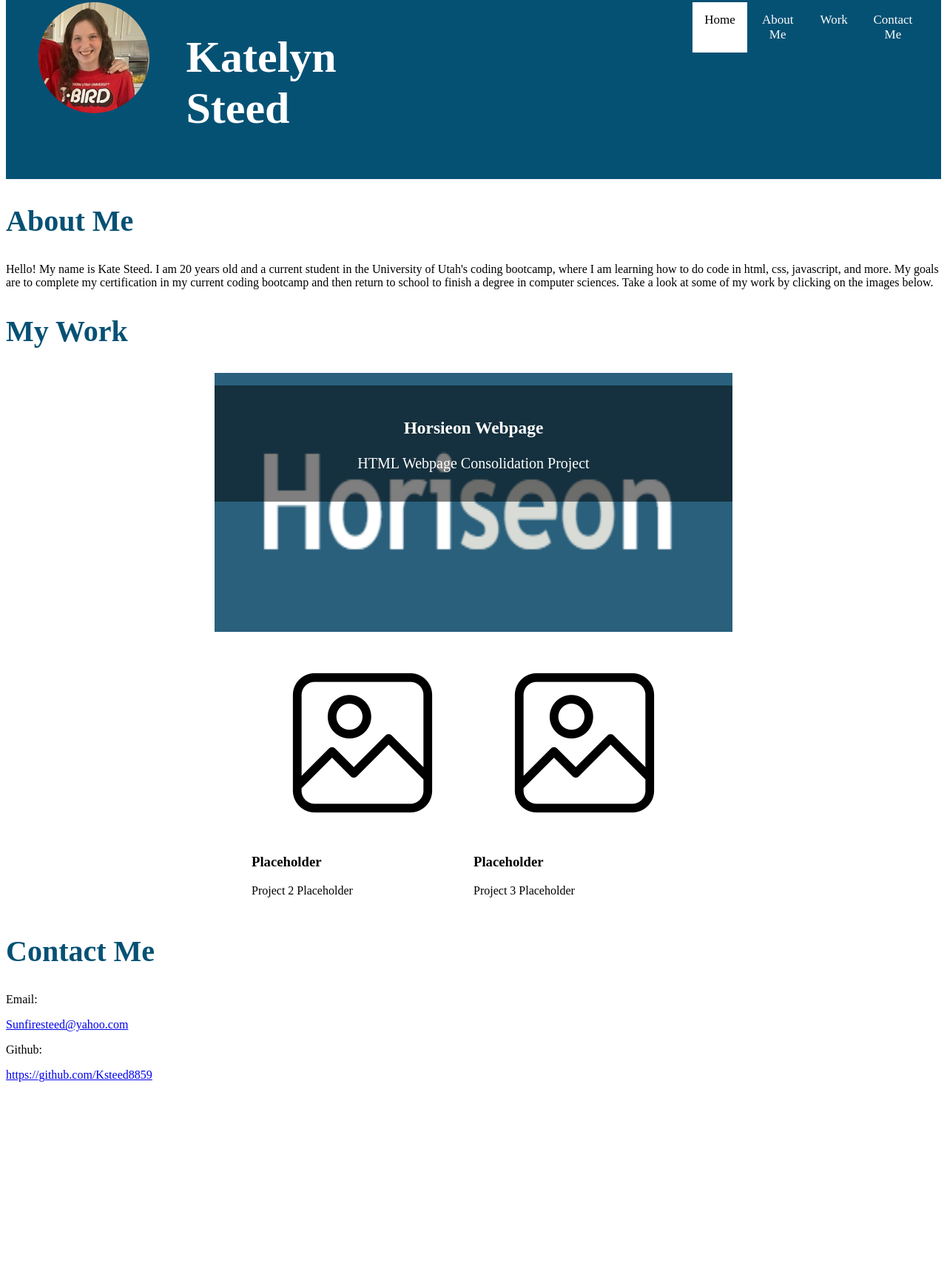
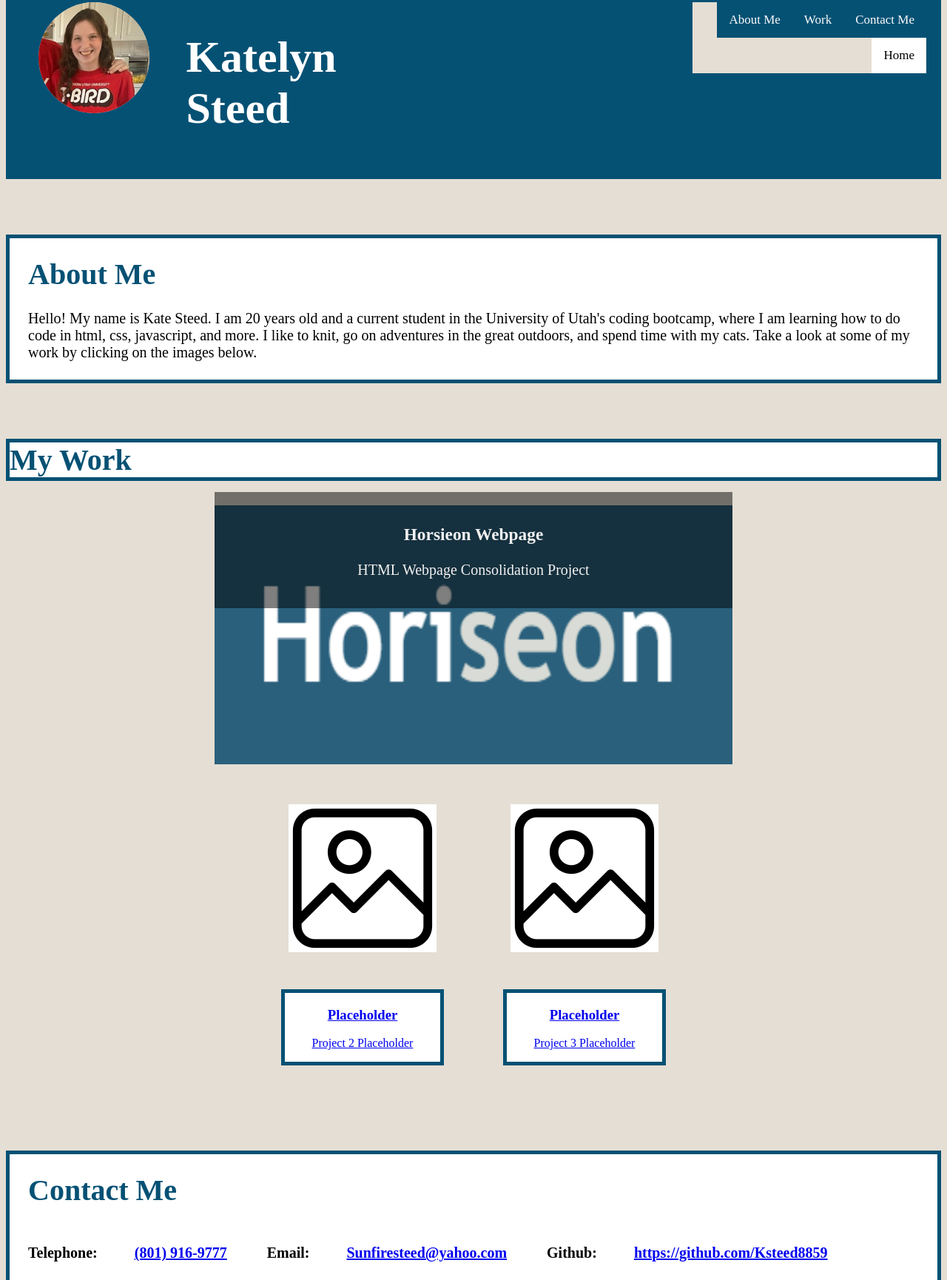
Before and after one commit to Ksteed8859/Kate-Steed-Portfolio, a plain HTML site: page index.html in a window 1280 px wide. Shown: the part 42-1772 px from the top of the page at 74% size. Before the commit the page ends 1512 px from the top, so only its background shows below. Drawn offline with Linux system fonts and the light colour scheme.

Commit message:
final touches

```diff
--- a/assets/style.css
+++ b/assets/style.css
@@ -1,11 +1,18 @@
 * {
     box-sizing: border-box;
+    background-color: rgb(229, 222, 212);
 }
 
+h1 {
+    background-color: rgb(5, 81, 116);
+}
 h2 {
     justify-content: left;
     font-size: 40px;
     color:rgb(5, 81, 116);
+}
+.overlay h3, .overlay p {
+    background-color: transparent;
 }
 
 /* Header and Navigation*/
@@ -17,7 +24,6 @@ header {
     font-size: 30px;
     background-color: rgb(5, 81, 116);
     color: white;
-
     column-count: 3;
 }
 
@@ -55,6 +61,7 @@ main {
     display: flex;
     float: right;
     color: #fcfcfc;
+    background-color: rgb(5, 81, 116);
     text-align: center;
     padding: 14px 16px;
     text-decoration: none;
@@ -84,11 +91,50 @@ main {
     display: flex;
     flex-flow: row wrap;
     justify-content: center;
+
+}
+/* Overall Sections*/
+#About {
+    margin-top: 75px;
+    border-style: solid;
+    border-width: thick;
+    border-color: rgb(5, 81, 116);
+    background-color: white;
+}
+
+#About h2, #About p {
+    background-color: white;
+    margin: 25px;
+}
+
+#About p {
+    font-size: 20px;
+}
+
+#Work h2 {
+    margin-top: 75px;
+    border-style: solid;
+    border-width: thick;
+    border-color: rgb(5, 81, 116);
+    background-color: white;
+}
+
+#Contact {
+    margin-top: 75px;
+    border-style: solid;
+    border-width: thick;
+    border-color: rgb(5, 81, 116);
+    background-color: white;
+}
+
+#Contact h2, #Contact p, #Contact a {
+    background-color: white;
+    margin: 25px;
 }
 
 /* card-1*/
 #card-1 img {
-    display: flex;
+    display: inline-block;
     flex-wrap: wrap;
     max-width: 700px;
     height: 350px;
@@ -97,23 +143,23 @@ main {
 
 #card-1 .overlay {
     position: absolute;
-    bottom: 10%;
-    background: rgb(0, 0, 0);
+    bottom: -8%;
+    margin-top: 50px;
     background: rgba(0, 0, 0, 0.5);
     color: #f1f1f1;
     width: 700px;
-    transition: .5s ease;
+    height: -30%;
     opacity:1;
-    color: white;
     font-size: 20px;
     padding: 20px;
     text-align: center;
 }
 
-#card-1:hover {
+#card-1:hover img {
     padding: 30px;
     padding-right: 30px;
     background-color: lightblue;
+    transition-duration: 1s;
 
 }
 
@@ -122,14 +168,42 @@ main {
     display: flex;
     flex-wrap: wrap;
     max-width: 200px;
+    background-color: white;
     height: 200px;
     margin: 50px;
 }
 
 
-
-#card-2:hover , #card-3:hover {
+#card-2:hover img , #card-3:hover img {
     padding: 10px;
     padding-right: 10px;
     background-color: lightblue;
+    transition-duration: 1s;
 }
+
+#card-2 .overlay , #card-3 .overlay {
+    text-align: center;
+    background-color: white;
+    margin: 40px;
+    border-style: solid;
+    border-width: thick;
+    border-color: rgb(5, 81, 116);
+    text-decoration: none;
+}
+
+/* Contact Section */
+
+#Contact p {
+    display: inline-block;
+    font-size: 20px;
+    font-weight: bold;
+}
+#Contact a {
+    display: inline-block;
+    font-size: 20px;
+    font-weight: bold;
+}
+
+#Contact a:hover {
+    color: black;
+}
--- a/index.html
+++ b/index.html
@@ -14,11 +14,12 @@
         <h1>Katelyn Steed</h1>
 
         <div class="topnav">
-            <nav></nav>
+            <nav>
+                <a href="#Contact"> Contact Me</a>
+                <a href="#Work"> Work</a>
+                <a href="#About"> About Me</a>
                 <a href="#top" class="active"> Home</a>
-                <a href="#About"> About Me</a>
-                <a href="#Work"> Work</a>
-                <a href="#Contact"> Contact Me</a>
+
             </nav>
         </div>
 
@@ -27,8 +28,8 @@
     <section id="About">
         <h2> About Me</h2>
         <p> Hello! My name is Kate Steed. I am 20 years old and a current student in the University of Utah's coding bootcamp, where I am learning how to do code
-            in html, css, javascript, and more. My goals are to complete my certification in my current coding bootcamp and then return to school
-            to finish a degree in computer sciences. Take a look at some of my work by clicking on the images below.
+            in html, css, javascript, and more. I like to knit, go on adventures in the great outdoors, and spend time with my cats.
+             Take a look at some of my work by clicking on the images below.
         </p>
     </section>
         <section id="Work">
@@ -47,18 +48,22 @@
             </div>
             <div class="flex-container-2">
                         <div id="card-2">
+                            <a href="#card-2">
                                 <img src="./assets/Images/Placeholder.png" alt="placeholder-2" />
                                 <div class="overlay">
                                     <h3>Placeholder</h3>
                                     <p> Project 2 Placeholder</p>
                                 </div>
+                            </a>
                         </div>
                         <div id="card-3">
-                            <img src="./assets/Images/Placeholder.png" alt="placeholder-2" />
+                            <a href="#card-3">
+                                <img src="./assets/Images/Placeholder.png" alt="placeholder-3" />
                                 <div class="overlay">
                                     <h3>Placeholder</h3>
                                     <p> Project 3 Placeholder</p>
                                 </div>
+                            </a>
                         </div>
                     </section>
             </div>
@@ -67,12 +72,10 @@
     </main>
         <div id="Contact">
             <h2> Contact Me</h2>
+            <p>Telephone:</p><a href="tel: 801-916-9777"> (801) 916-9777</a>
             <p>Email:</p><a href="mailto:sunfiresteed@yahoo.com"> Sunfiresteed@yahoo.com</a>
             <p>Github:</p><a href="https://github.com/Ksteed8859"> https://github.com/Ksteed8859</a>
         </div>
 
-
-
-
 </body>
 </html>
```
Also changed, not shown: 1 other file. Lines whose indentation alone changed are shown as unchanged.
